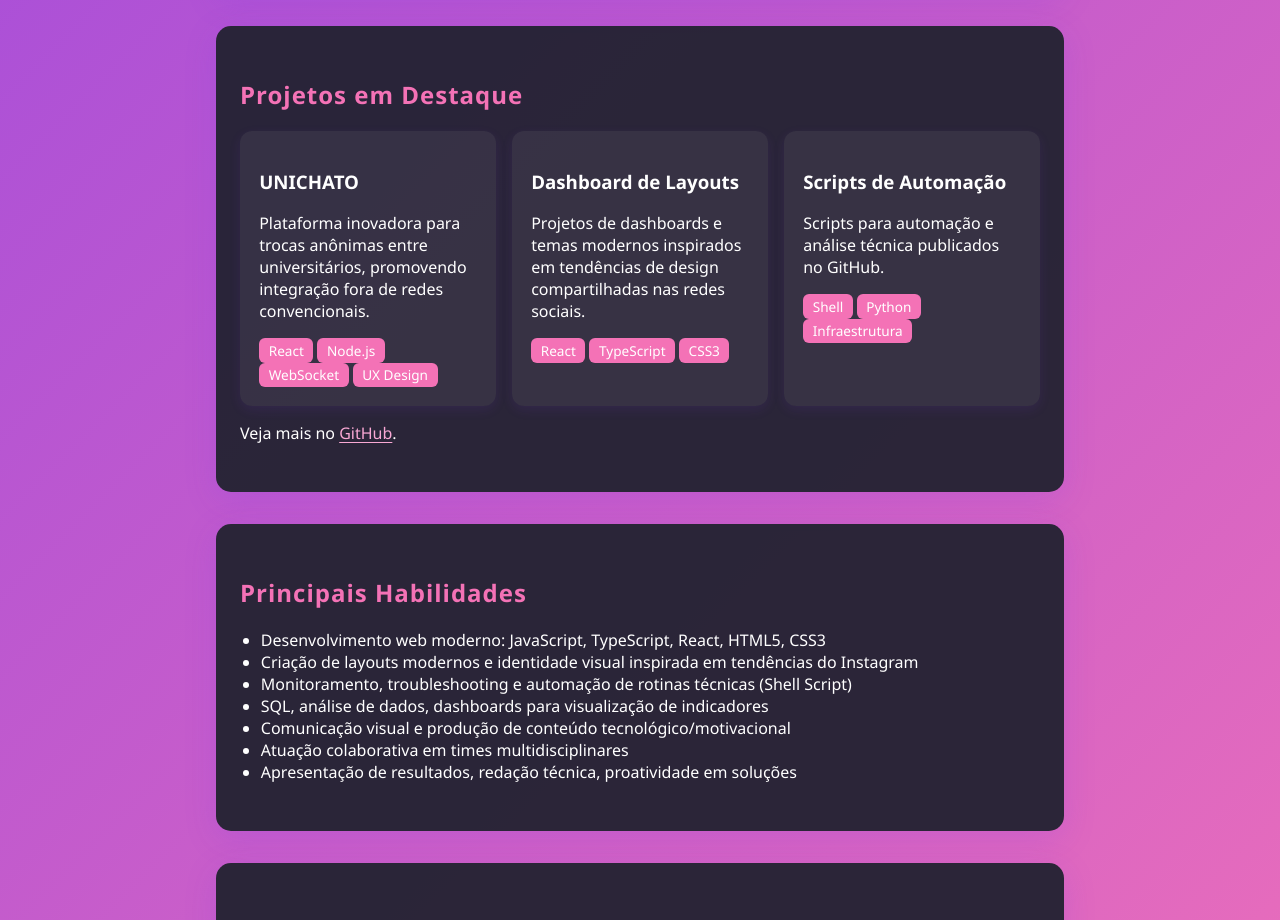
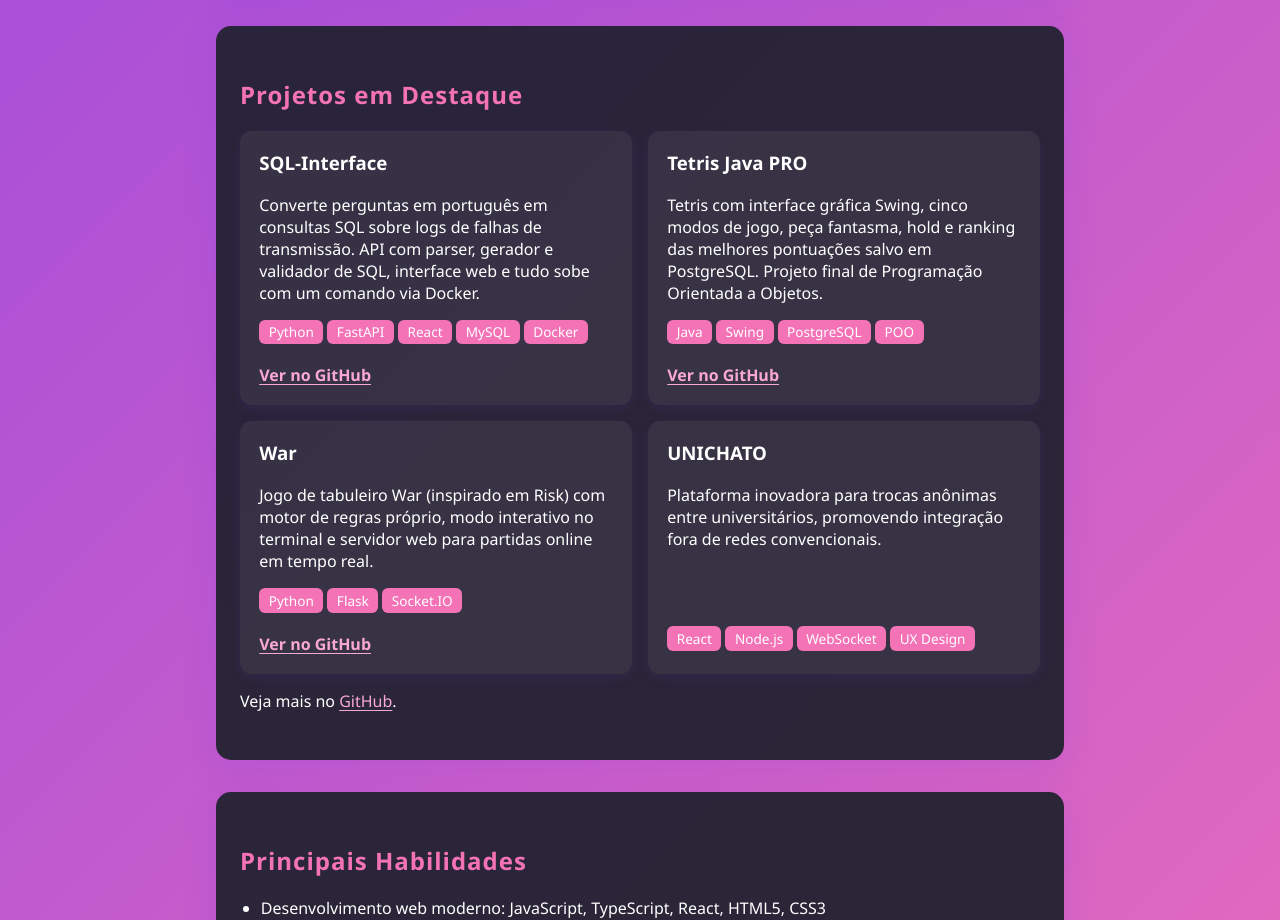
Before and after one commit to KawanVictor/Portfolio, a React (Vite) app: page / in a window 1280 px wide. Shown: the part 1840-2760 px from the top of the page. Built offline with nearby package versions, Linux system fonts and the light colour scheme.

Commit message:
ajustes nos projetos

```diff
--- a/src/components/Projects.tsx
+++ b/src/components/Projects.tsx
@@ -1,19 +1,27 @@
 function Projects() {
   const projectList = [
+    {
+      name: "SQL-Interface",
+      desc: "Converte perguntas em português em consultas SQL sobre logs de falhas de transmissão. API com parser, gerador e validador de SQL, interface web e tudo sobe com um comando via Docker.",
+      tags: ["Python", "FastAPI", "React", "MySQL", "Docker"],
+      url: "https://github.com/KawanVictor/SQL-Interface"
+    },
+    {
+      name: "Tetris Java PRO",
+      desc: "Tetris com interface gráfica Swing, cinco modos de jogo, peça fantasma, hold e ranking das melhores pontuações salvo em PostgreSQL. Projeto final de Programação Orientada a Objetos.",
+      tags: ["Java", "Swing", "PostgreSQL", "POO"],
+      url: "https://github.com/KawanVictor/TetrisV2-java"
+    },
+    {
+      name: "War",
+      desc: "Jogo de tabuleiro War (inspirado em Risk) com motor de regras próprio, modo interativo no terminal e servidor web para partidas online em tempo real.",
+      tags: ["Python", "Flask", "Socket.IO"],
+      url: "https://github.com/KawanVictor/War"
+    },
     {
       name: "UNICHATO",
       desc: "Plataforma inovadora para trocas anônimas entre universitários, promovendo integração fora de redes convencionais.",
       tags: ["React", "Node.js", "WebSocket", "UX Design"]
-    },
-    {
-      name: "Dashboard de Layouts",
-      desc: "Projetos de dashboards e temas modernos inspirados em tendências de design compartilhadas nas redes sociais.",
-      tags: ["React", "TypeScript", "CSS3"]
-    },
-    {
-      name: "Scripts de Automação",
-      desc: "Scripts para automação e análise técnica publicados no GitHub.",
-      tags: ["Shell", "Python", "Infraestrutura"]
     }
   ];
 
@@ -30,6 +38,9 @@ function Projects() {
                 <span className="tag" key={tIdx}>{tag}</span>
               ))}
             </div>
+            {proj.url && (
+              <a className="project-link" href={proj.url} target="_blank" rel="noopener noreferrer">Ver no GitHub</a>
+            )}
           </div>
         ))}
       </div>
--- a/src/styles/main.css
+++ b/src/styles/main.css
@@ -88,10 +88,12 @@ section {
 
 .projects-grid {
   display: grid;
-  grid-template-columns: repeat(auto-fit, minmax(220px, 1fr));
+  grid-template-columns: repeat(auto-fit, minmax(280px, 1fr));
   gap: 1rem;
 }
 .project-card {
+  display: flex;
+  flex-direction: column;
   background: rgba(255,255,255,0.06);
   border-radius: 12px;
   padding: 1.2rem;
@@ -102,9 +104,12 @@ section {
   transform: translateY(-5px) scale(1.03);
   box-shadow: 0 8px 24px rgba(124,58,237,0.23);
 }
+.project-card h3 { margin-top: 0; }
+.project-card p { margin-top: 0; flex: 1; }
+.project-link { margin-top: 1rem; font-weight: bold; align-self: flex-start; }
 .tag {
   display: inline-block;
-  margin: 0 4px 0 0;
+  margin: 0 4px 4px 0;
   background: #f472b6;
   color: #fff;
   border-radius: 6px;
```
